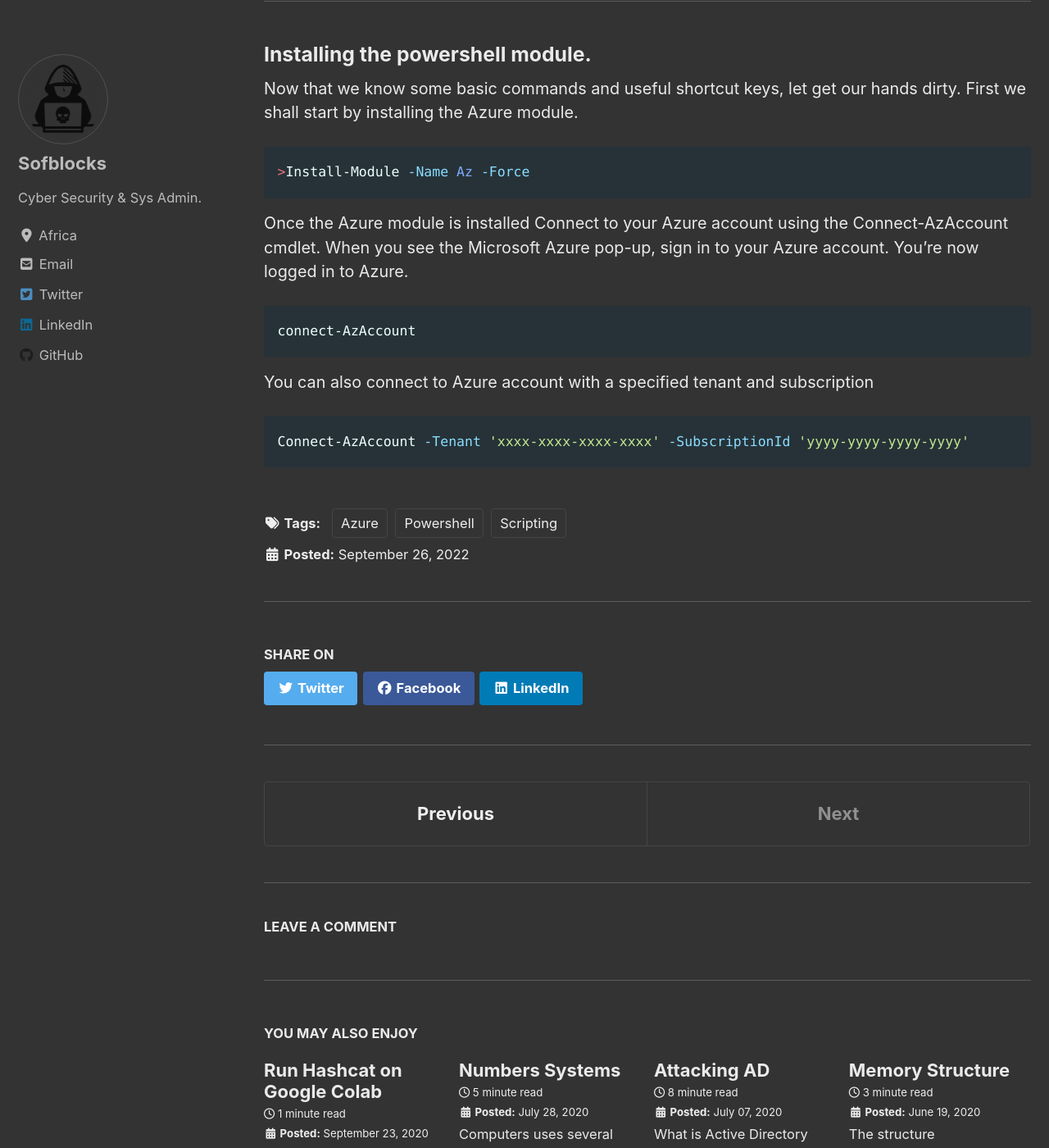
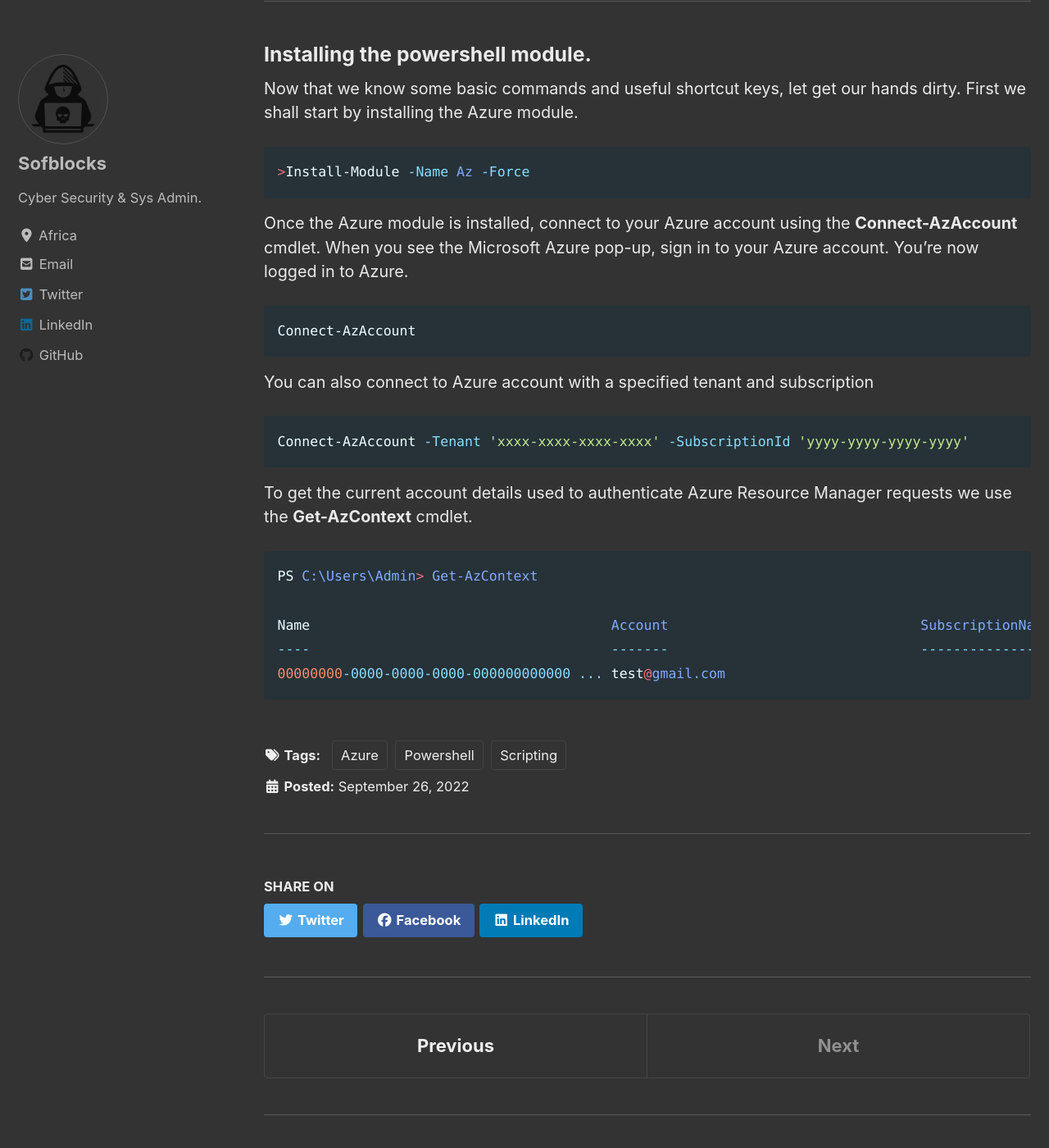
Before and after one commit to sofblocks/sofblocks.github.io, a Jekyll site: the page built from _posts/blog/2022-09-26-powershell.md, in a window 1280 px wide and 1400 px high, scrolled down 2831 px. Shown: the whole window at 82% size. Built offline with Jekyll 4.4.1, drawn with Linux system fonts in a browser that asks for light colours; cached includes are drawn as plain includes; nearby versions of some CDN libraries; comment, search, counter and statistics services are not loaded.

Commit message:
Update 2022-09-26-powershell.md

````diff
--- a/_posts/blog/2022-09-26-powershell.md
+++ b/_posts/blog/2022-09-26-powershell.md
@@ -66,12 +66,20 @@
 ```powershell
 >Install-Module -Name Az -Force
 ```
-Once the Azure module is installed Connect to your Azure account using the Connect-AzAccount cmdlet. When you see the Microsoft Azure pop-up, sign in to your Azure account. You’re now logged in to Azure.
+Once the Azure module is installed, connect to your Azure account using the **Connect-AzAccount** cmdlet. When you see the Microsoft Azure pop-up, sign in to your Azure account. You’re now logged in to Azure.
 
 ```powershell
-connect-AzAccount
+Connect-AzAccount
 ```
 You can also connect to Azure account with a specified tenant and subscription
 ```powershell
 Connect-AzAccount -Tenant 'xxxx-xxxx-xxxx-xxxx' -SubscriptionId 'yyyy-yyyy-yyyy-yyyy'
 ```
+To get the current account details used to authenticate Azure Resource Manager requests we use the **Get-AzContext** cmdlet.
+```powershell
+PS C:\Users\Admin> Get-AzContext
+
+Name                                     Account                               SubscriptionName                      Environment                           TenantId
+----                                     -------                               ----------------                      -----------                           --------
+00000000-0000-0000-0000-000000000000 ... test@gmail.com                                                    AzureCloud                            00000000-0000-0000-0000-000000000000
+```
````
